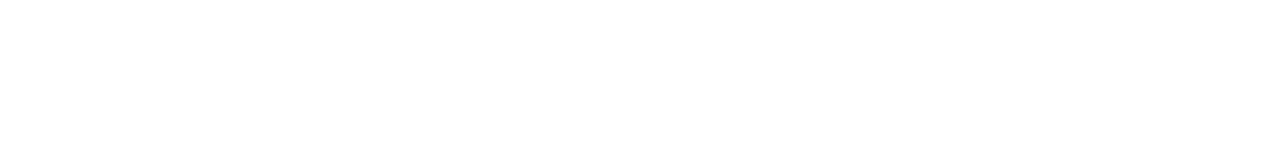
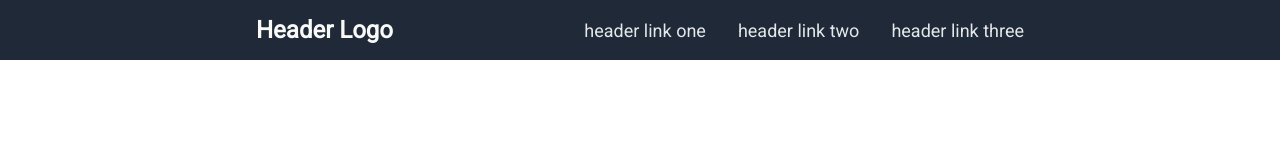
Before and after one commit to Sillor/landing-page, a plain HTML site: page index.html in a window 1280 px wide. Drawn offline with Linux system fonts and the light colour scheme.

Commit message:
Add header

```diff
--- a/css/styles.css
+++ b/css/styles.css
@@ -0,0 +1,50 @@
+* {
+    font-family: 'Roboto', sans-serif;
+}
+
+body {
+    display: flex;
+    flex-direction: column;
+    margin: 0;
+}
+
+ul {
+    display: flex;
+    list-style-type: none;
+    margin: 0;
+    padding: 0;
+    gap: 32px;
+}
+
+h1 {
+    font-size: 24px;
+    color: #F9FAF8
+}
+
+a {
+    text-decoration: none;
+    color: #E5E7EB;
+    font-size: 18px;
+}
+
+.hero-section, .footer {
+    background-color: #1F2937;
+}
+
+.hero-section {
+    display: flex;
+    flex-direction: column;
+    padding: 0 256px 0 256px;
+}
+
+.header {
+    display: flex;
+    flex-direction: row;
+    justify-content: space-between;
+    align-items: center;
+    white-space: nowrap;
+    gap: 64px;
+}
+.hero {
+    display: flex;
+}
--- a/index.html
+++ b/index.html
@@ -5,12 +5,18 @@
     <meta http-equiv="X-UA-Compatible" content="IE=edge">
     <meta name="viewport" content="width=device-width, initial-scale=1.0">
     <link rel="stylesheet" href="./css/styles.css">
+    <link href='http://fonts.googleapis.com/css?family=Roboto' rel='stylesheet' type='text/css'>
     <title>Landing Page</title>
 </head>
 <body>
     <div class="hero-section">
         <div class="header">
-
+            <h1>Header Logo</h1>
+            <ul>
+                <li><a>header link one</a></li>
+                <li><a>header link two</a></li>
+                <li><a>header link three</a></li>
+            </ul>
         </div>
         <div class="hero">
 
```
